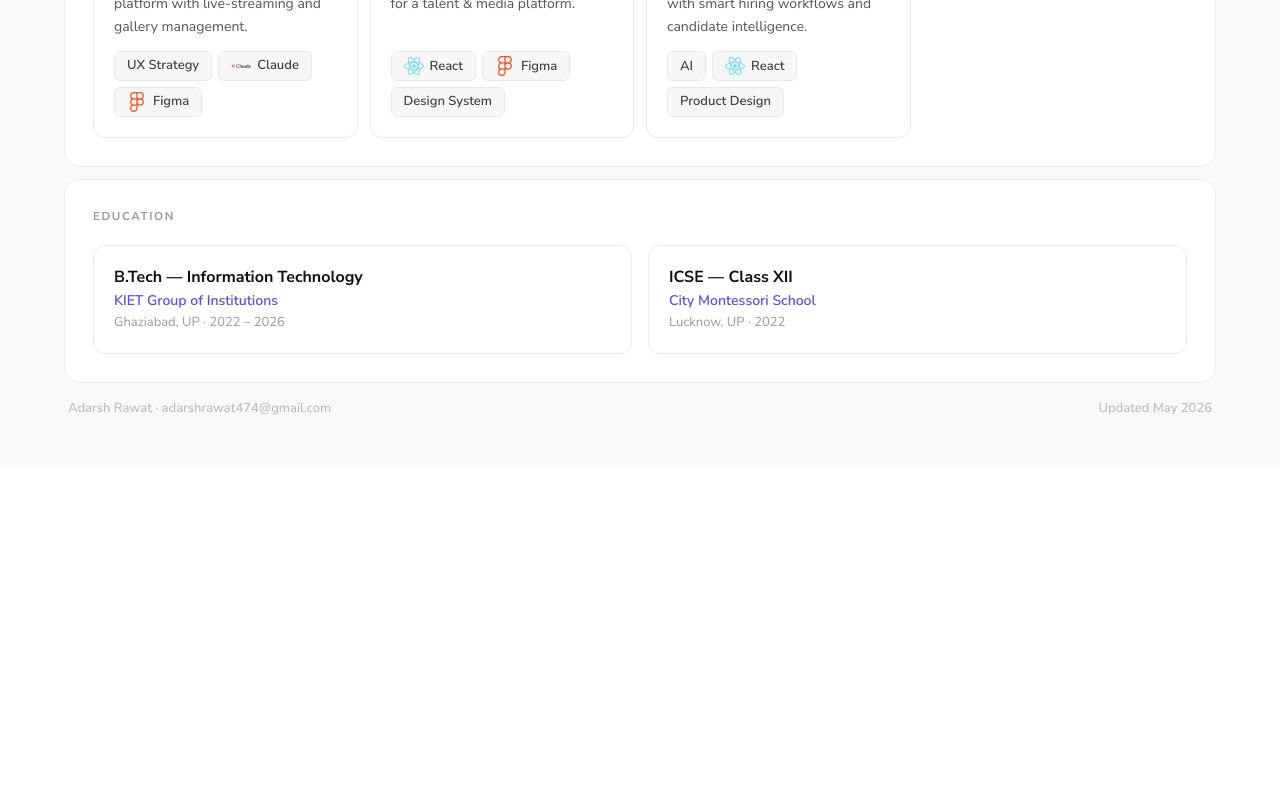
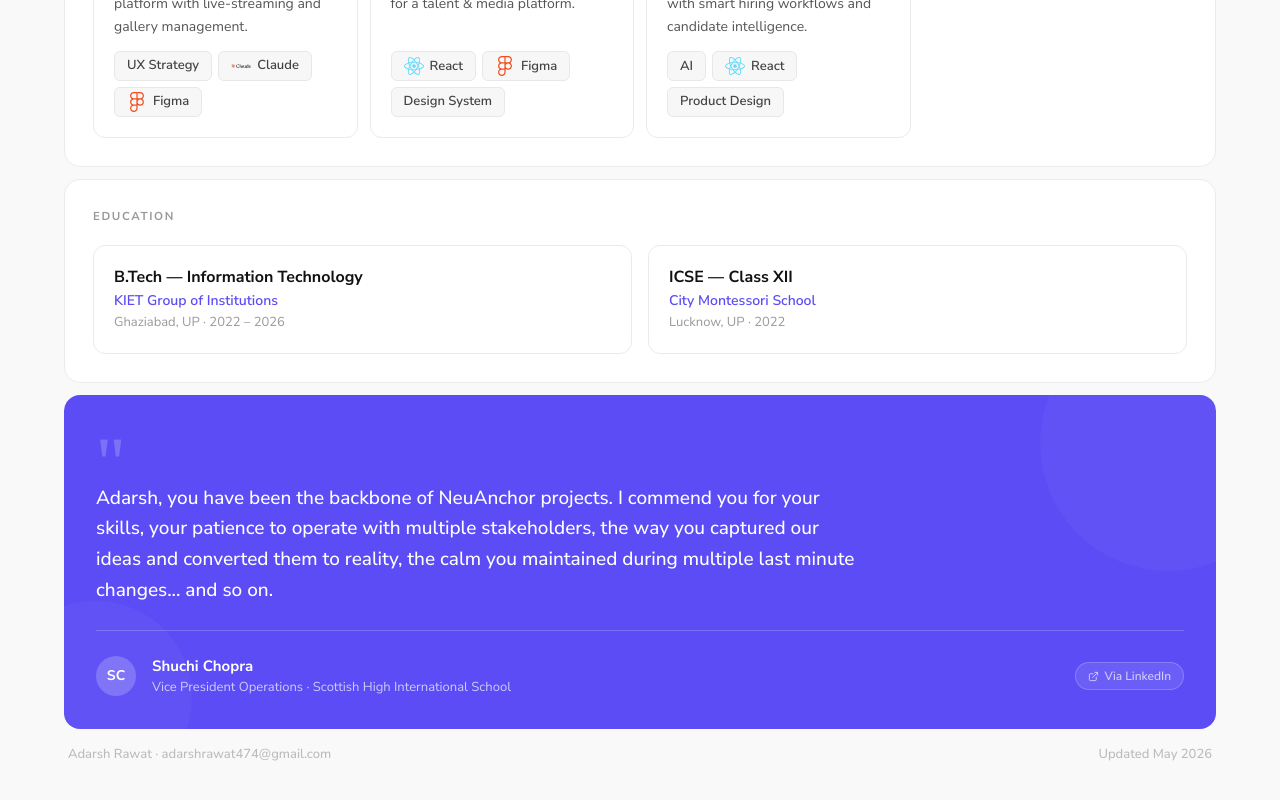
Before and after one commit to Adarshrawat26/portfolio, a React app: page / in a window 1280 px wide. Shown: the part 1376-2176 px from the top of the page. Before the commit the page ends 1842 px from the top, so only its background shows below. Built offline with nearby package versions, Linux system fonts and the light colour scheme; the HTML template or start-up script is replaced by a standard one.

Commit message:
Add testimonial section from Shuchi Chopra

```diff
--- a/package.json
+++ b/package.json
@@ -14,7 +14,8 @@
     "lucide-react": "^1.17.0",
     "react": "^19.2.6",
     "react-dom": "^19.2.6",
-    "react-icons": "^5.6.0"
+    "react-icons": "^5.6.0",
+    "vercel": "^54.9.1"
   },
   "devDependencies": {
     "@eslint/js": "^10.0.1",
--- a/src/App.tsx
+++ b/src/App.tsx
@@ -218,6 +218,37 @@ export default function App() {
           </div>
         </motion.div>
 
+        {/* ── TESTIMONIAL ── */}
+        <motion.div {...fadeUp(0.2)} className="w-full bg-[#5B4CF5] rounded-2xl p-6 sm:p-8 relative overflow-hidden">
+
+          {/* Background decoration */}
+          <div className="absolute top-0 right-0 w-64 h-64 bg-white opacity-[0.03] rounded-full translate-x-20 -translate-y-20 pointer-events-none" />
+          <div className="absolute bottom-0 left-0 w-48 h-48 bg-white opacity-[0.03] rounded-full -translate-x-16 translate-y-16 pointer-events-none" />
+
+          <div className="relative">
+            {/* Quote mark */}
+            <div className="text-[72px] leading-none font-serif text-white opacity-20 mb-2 select-none">"</div>
+
+            <p className="text-[17px] sm:text-[19px] text-white font-medium leading-relaxed max-w-3xl -mt-6">
+              Adarsh, you have been the backbone of NeuAnchor projects. I commend you for your skills, your patience to operate with multiple stakeholders, the way you captured our ideas and converted them to reality, the calm you maintained during multiple last minute changes... and so on.
+            </p>
+
+            <div className="flex items-center gap-4 mt-6 pt-6 border-t border-white border-opacity-20">
+              <div className="w-10 h-10 rounded-full bg-white bg-opacity-20 flex items-center justify-center text-white font-bold text-sm shrink-0">
+                SC
+              </div>
+              <div>
+                <p className="text-white font-bold text-[15px]">Shuchi Chopra</p>
+                <p className="text-white text-[13px] opacity-70">Vice President Operations · Scottish High International School</p>
+              </div>
+              <div className="ml-auto flex items-center gap-1.5 bg-white bg-opacity-10 border border-white border-opacity-20 rounded-full px-3 py-1">
+                <ExternalLink size={11} className="text-white opacity-70" />
+                <span className="text-white text-[12px] opacity-70 font-medium">Via LinkedIn</span>
+              </div>
+            </div>
+          </div>
+        </motion.div>
+
         {/* ── FOOTER ── */}
         <motion.footer {...fadeUp(0.2)}
           className="flex flex-col sm:flex-row justify-between items-start sm:items-center gap-1 px-1 pt-1 text-[13px] text-[#BBB] font-medium">
```
Also changed, not shown: 2 other files (tests, documents, lock files or other folders).
